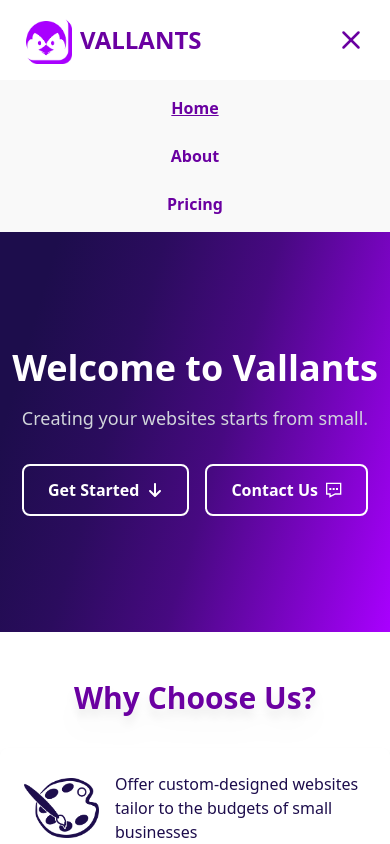
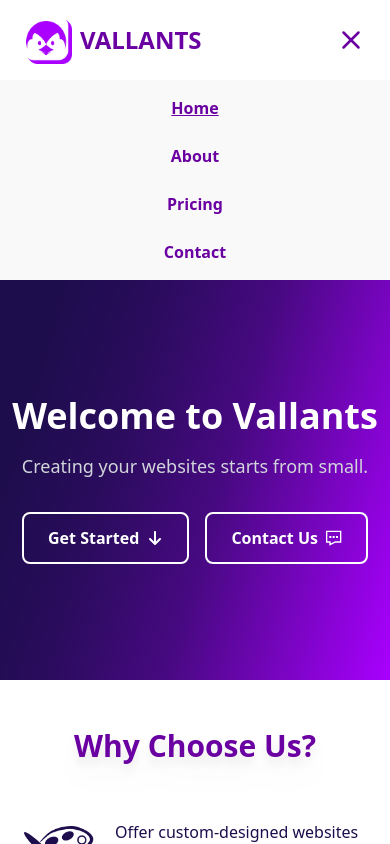
Before and after one commit to Aspheles/vallants, a React (Vite) app: page / in a window 390 px wide. Both pictures are taken after a click on the button 351 px from the left and 40 px from the top of the page. Shown: the top 844 px of the page. Built offline with nearby package versions, Linux system fonts and the light colour scheme.

Commit message:
added contacts to mobile navbar

```diff
--- a/src/components/navbar.tsx
+++ b/src/components/navbar.tsx
@@ -62,7 +62,7 @@ const Navbar: React.FC = () => {
       {/* Mobile Navigation */}
       {isMobileMenuOpen && (
         <ul className="md:hidden flex flex-col items-center space-y-6 bg-[#f9f9f9] py-4">
-          {["/", "/about", "/pricing"].map((path, index) => (
+          {["/", "/about", "/pricing", "/contact"].map((path, index) => (
             <li key={index}>
               <NavLink
                 to={path}
```
